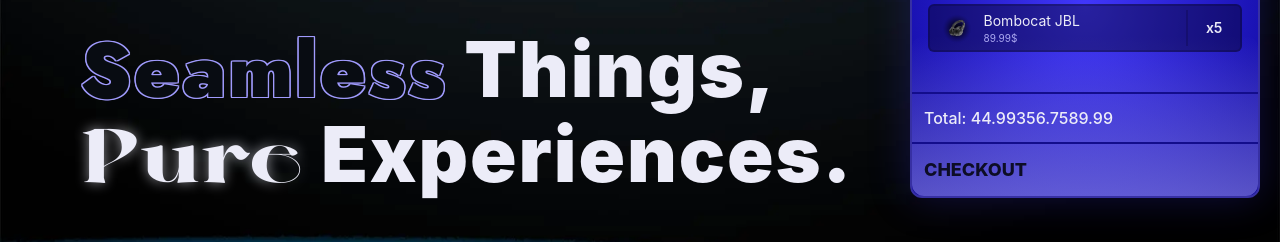
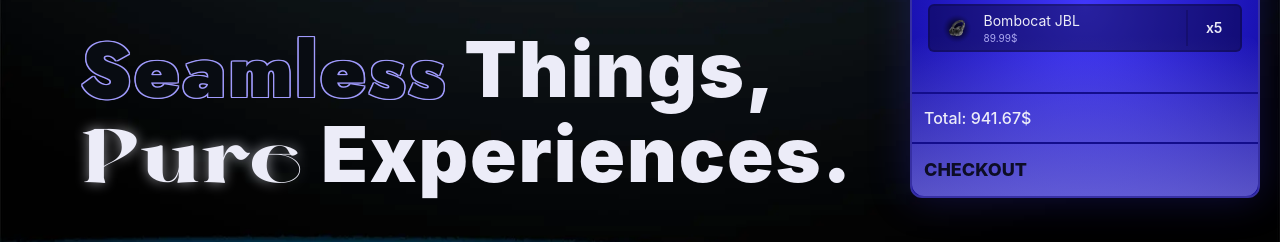
Before and after one commit to Vincent0103/shopping-cart, a React (Vite) app: page /home in a window 1280 px wide. Both pictures are taken after a click on the item 1092 px from the left and 39 px from the top of the page. Shown: the part 286-528 px from the top of the page. Built offline with nearby package versions, Linux system fonts and the light colour scheme.

Commit message:
Improve calculateTotal implementation and it's tests

```diff
--- a/src/CartPopup.jsx
+++ b/src/CartPopup.jsx
@@ -33,7 +33,10 @@ const ProductItem = ({ imgSrc, alt, title, price, productAmount }) => {
 
 const CartPopup = () => {
   const { cart } = useContext(AppContext);
-  console.log(cart);
+  const products = cart.map(({ price, productAmount }) => [
+    priceToNumber(price),
+    productAmount,
+  ]);
 
   return (
     <section
@@ -53,7 +56,7 @@ const CartPopup = () => {
         rounded-xl bg-gradient-to-t from-secondary-200/50 to-transparent"
       >
         <div className="border-y-2 border-secondary-700 p-3 font-medium">
-          <p>Total: {priceToNumber(cart.map(({ price }) => priceToNumber(price)))}</p>
+          <p>Total: {calculateTotal(products)}</p>
         </div>
         <h4 className="mx-3 mb-3 cursor-pointer pt-3 text-lg font-extrabold text-text-900 hover:underline">
           CHECKOUT
--- a/src/utils.js
+++ b/src/utils.js
@@ -17,12 +17,14 @@ const priceToNumber = (price) => {
   return price;
 }
 
-const calculateTotal = (prices) => {
-  return prices
+const calculateTotal = (products) => {
+  // products param data should be like this: [[price, amount], [price, amount], ...]
+  return products
     .reduce((prev, curr) => {
-      if (typeof curr === "string") throw Error(`Make sure ${curr} is correctly formatted in a float/int type (e.g. 49.99)`);
-      else if (curr < 0) throw Error(`Cannot have negative prices: ${curr}`);
-      return curr + prev;
+      if (curr.length !== 2) throw Error(`products contains a sub-array with invalid amount of data: [${curr}]`);
+      if (typeof curr[0] === "string") throw Error(`Make sure ${curr[0]} is correctly formatted in a float/int type (e.g. 49.99)`);
+      else if (curr[0] < 0) throw Error(`Cannot have negative prices: ${curr[0]}`);
+      return curr[0] * curr[1] + prev;
     }, 0)
     .toFixed(2) + "$";
 }
```
Also changed, not shown: 1 other file (tests, documents, lock files or other folders).
